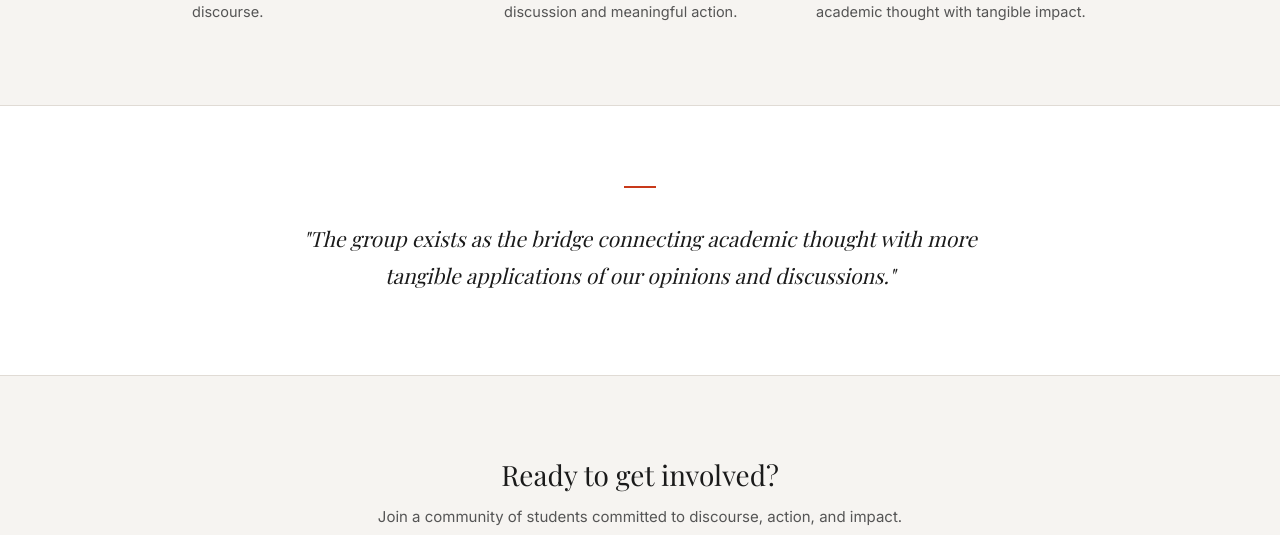
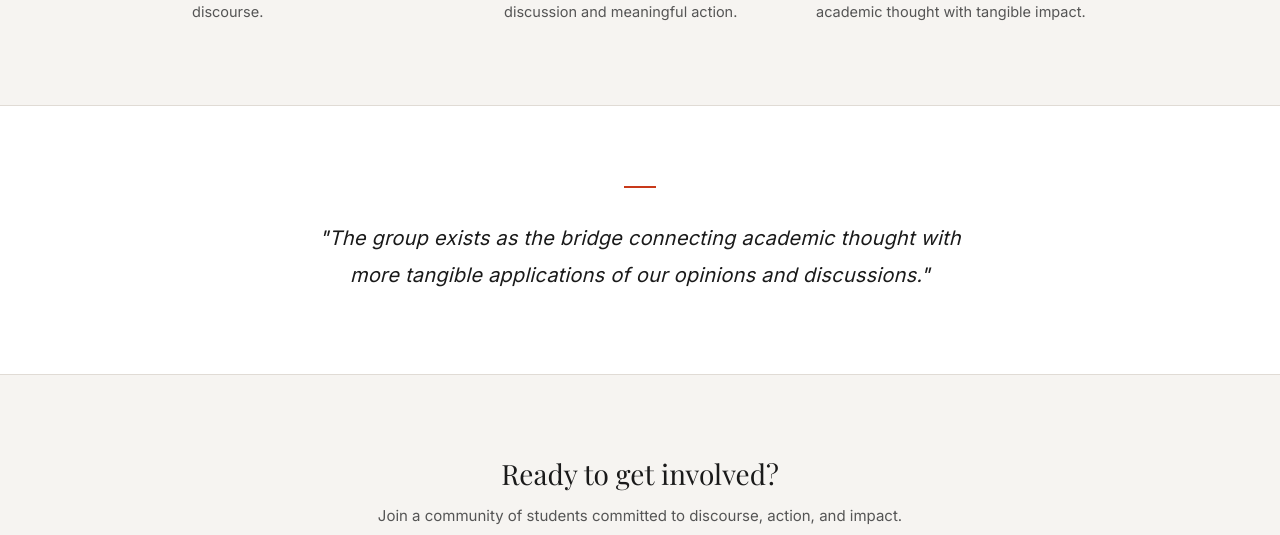
Before and after one commit to iDunno021/srdgwebsite, a Django app: page / in a window 1280 px wide. Shown: the part 913-1448 px from the top of the page. Run offline with Django 5.2, Linux system fonts and the light colour scheme; data comes from the database, SQL or seed files in the repository; some web fonts are replaced.

Commit message:
change quote font

```diff
--- a/pages/static/pages/styles/home.css
+++ b/pages/static/pages/styles/home.css
@@ -162,14 +162,15 @@
 }
 
 .ethos-quote {
-    font-family: var(--font-serif);
-    font-size: 21px;
+    font-family: var(--font-sans);
+    font-size: 20px;
     color: var(--color-text);
-    line-height: 1.8;
+    line-height: 1.85;
     margin: 0 auto;
     max-width: 680px;
     font-style: italic;
     font-weight: 400;
+    letter-spacing: 0.01em;
 }
 
 /* ── CTA ── */
```
